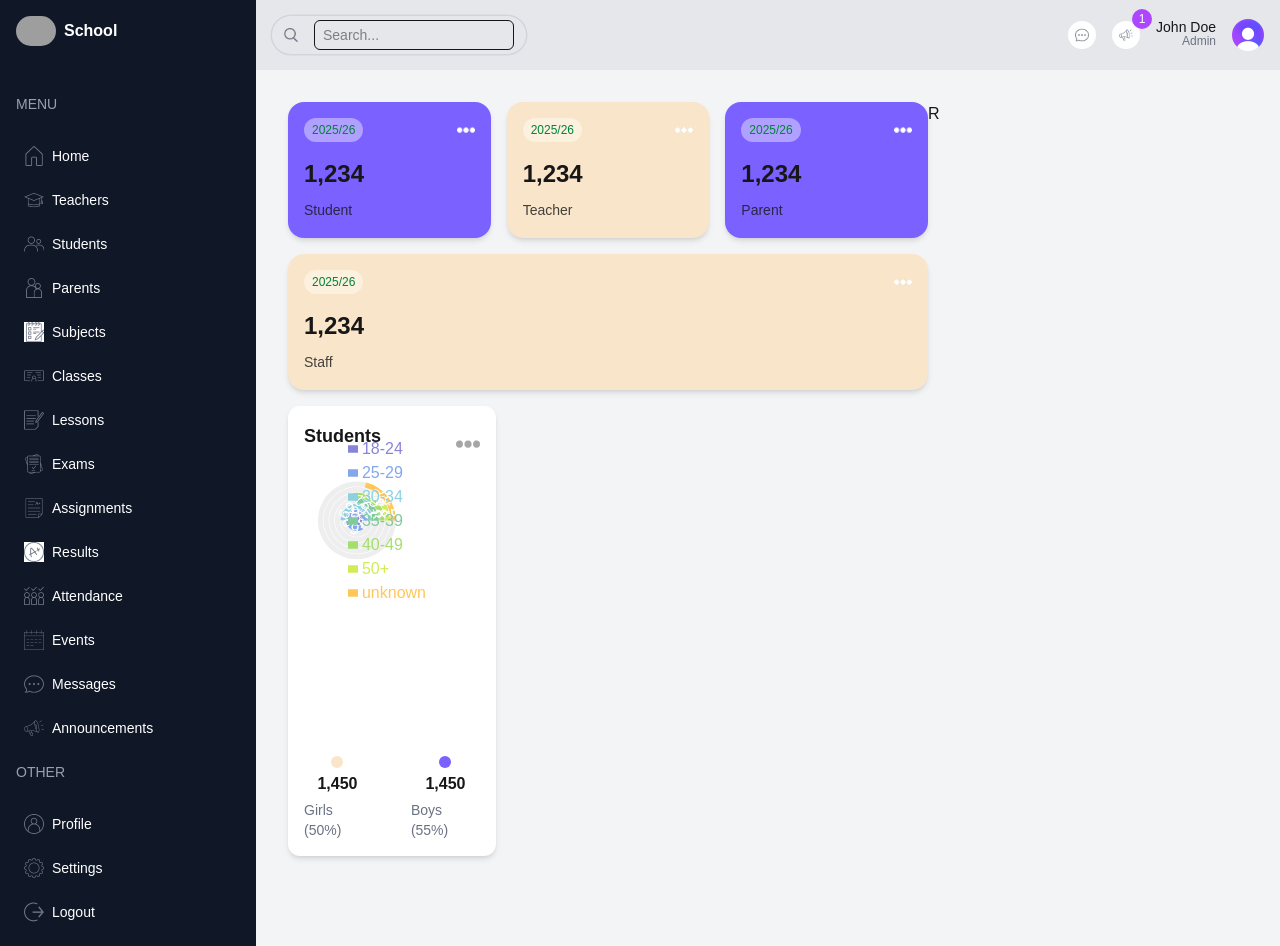
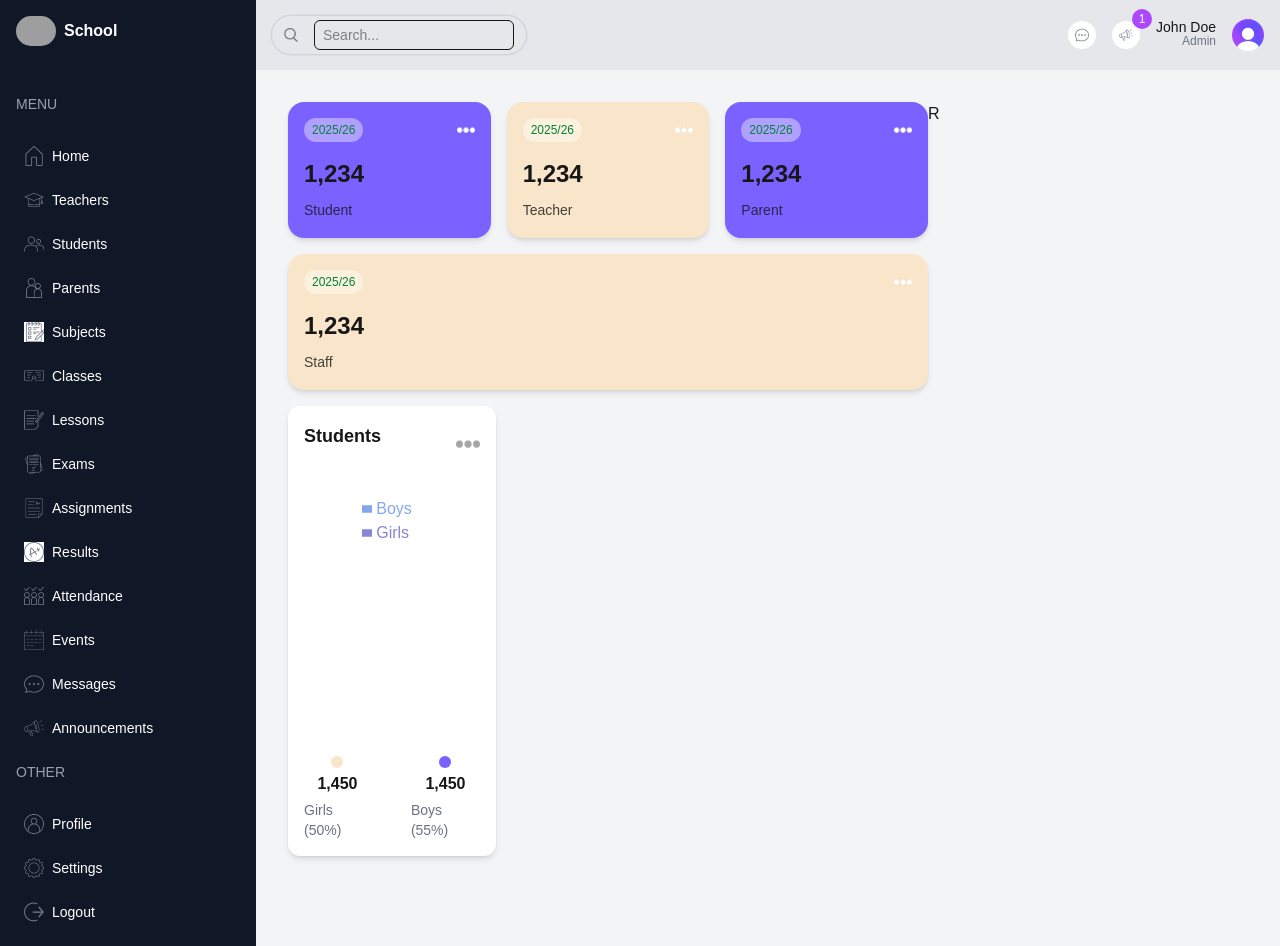
Before and after one commit to rumachoudhury/school-management-dashboard, a Next.js app: page /admin in a window 1280 px wide. Built offline with nearby package versions, Linux system fonts and the light colour scheme; grey boxes are pictures that could not be loaded.

Commit message:
Update chart data structure

```diff
--- a/src/components/CountChart.tsx
+++ b/src/components/CountChart.tsx
@@ -8,56 +8,26 @@ import Image from "next/image";
 // #region Sample data
 const data = [
   {
-    name: "18-24",
-    uv: 31.47,
+    name: "Girls",
+    count: 50,
     pv: 2400,
     fill: "#8884d8",
   },
   {
-    name: "25-29",
-    uv: 26.69,
+    name: "Boys",
+    count: 40,
     pv: 4567,
     fill: "#83a6ed",
-  },
-  {
-    name: "30-34",
-    uv: 15.69,
-    pv: 1398,
-    fill: "#8dd1e1",
-  },
-  {
-    name: "35-39",
-    uv: 8.22,
-    pv: 9800,
-    fill: "#82ca9d",
-  },
-  {
-    name: "40-49",
-    uv: 8.63,
-    pv: 3908,
-    fill: "#a4de6c",
-  },
-  {
-    name: "50+",
-    uv: 2.63,
-    pv: 4800,
-    fill: "#d0ed57",
-  },
-  {
-    name: "unknown",
-    uv: 6.67,
-    pv: 4800,
-    fill: "#ffc658",
   },
 ];
 
 // #endregion
-const style = {
-  top: "50%",
-  right: 0,
-  transform: "translate(0, -50%)",
-  lineHeight: "24px",
-};
+// const style = {
+//   top: "50%",
+//   right: 0,
+//   transform: "translate(0, -50%)",
+//   lineHeight: "24px",
+// };
 
 function CountChart() {
   return (
```
